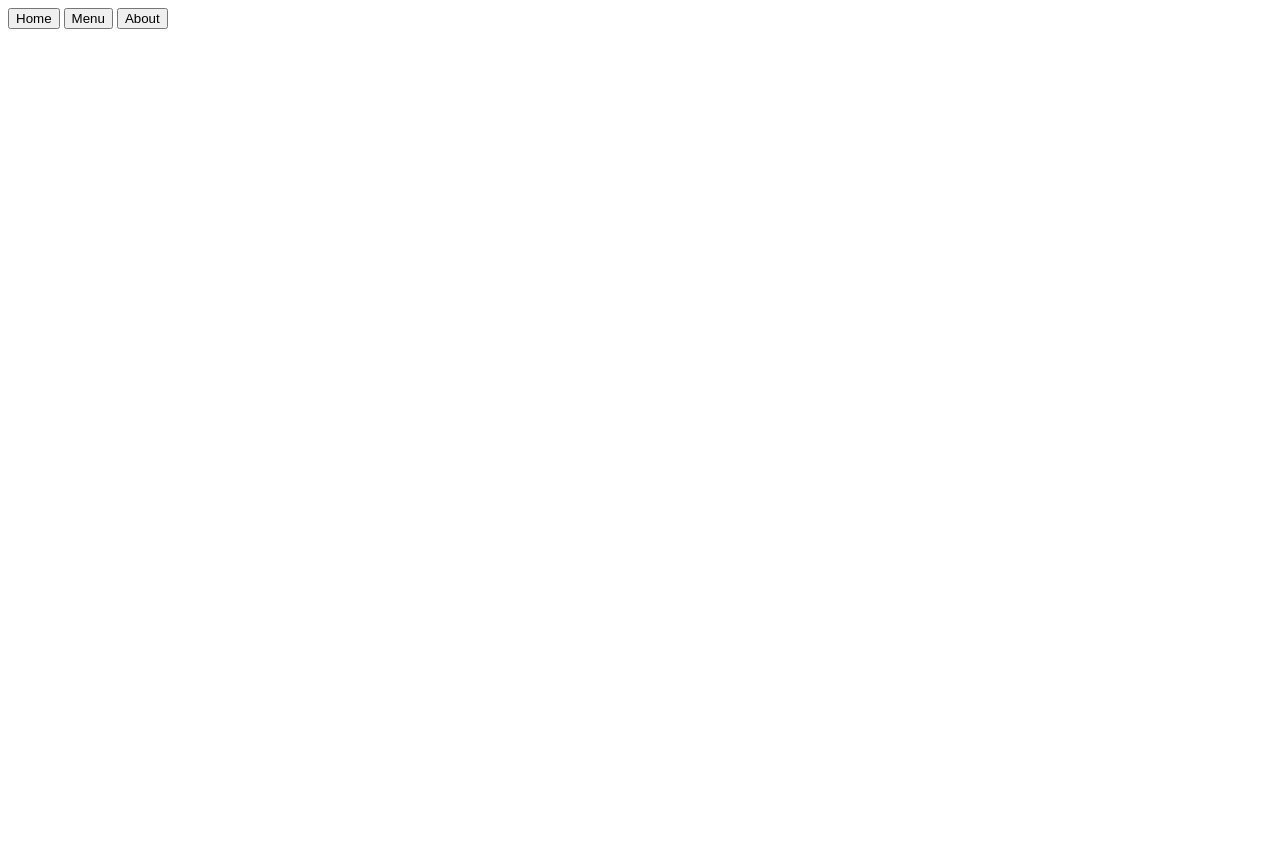
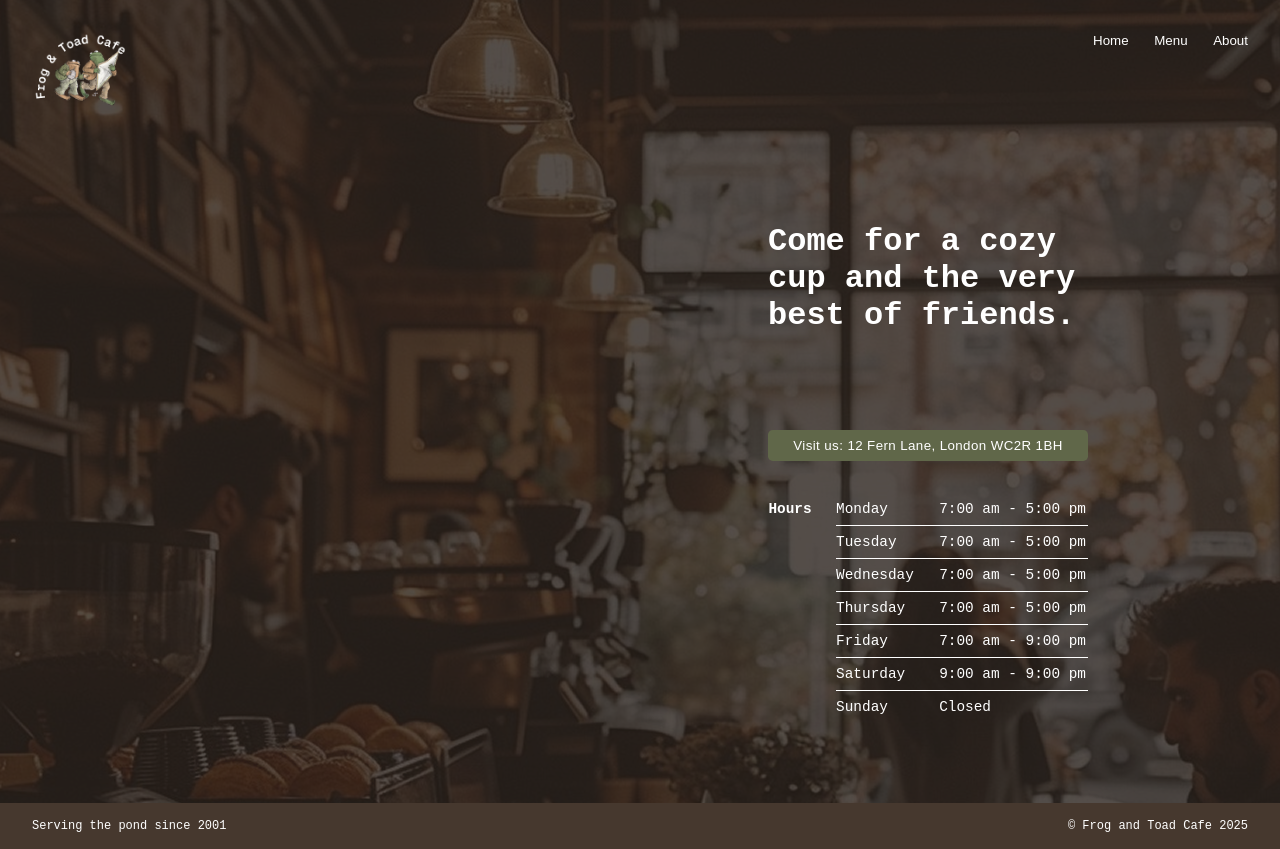
Before and after one commit to denaliazhi/frog-and-toad-cafe, a website built with webpack: page src/template.html in a window 1280 px wide. Before the commit the page ends 800 px from the top, so only its background shows below. Built offline with nearby package versions, Linux system fonts and the light colour scheme.

Commit message:
Forgot to stage these files for previous commit

```diff
--- a/src/index.js
+++ b/src/index.js
@@ -1 +1 @@
-console.log("Test");
+import "./styles.css";
--- /dev/null
+++ b/src/styles.css
@@ -0,0 +1,83 @@
+* {
+    margin: 0;
+    padding: 0;
+    box-sizing: border-box;
+}
+
+body {
+    background: url("cafe-background.png") no-repeat center top;
+    font-family: 'Courier New', Courier, monospace;
+    color: white;
+    display: flex;
+    flex-direction: column;
+    justify-content: space-between;
+}
+
+header {
+    padding: 2rem;
+    display: flex;
+    justify-content: space-between;
+}
+
+header img {
+    width: 6rem;
+}
+
+nav button {
+    margin-left: 1rem;
+    border: none;
+    background: none;
+    color: white;
+    cursor: pointer;
+}
+
+table {
+    border-collapse: collapse;
+    font-size: 0.9rem;
+    margin-top: 1rem;
+}
+
+th, td {
+    align-content:  start;
+    padding: 0.5rem 0;
+}
+
+tr:not(:last-child) {
+    border-bottom: white 1px solid;
+}
+
+th, tr td:first-child {
+    padding-right: 1.5rem;
+}
+
+#home {
+    display: flex;
+    flex-direction: column;
+    width: 20rem;
+    gap: 1rem;
+    margin-left: auto;
+    margin-right: 15%;
+}
+
+#home h1 {
+    margin: 5rem auto;
+}
+
+#home button {
+    border: none;
+    border-radius: 0.3rem;
+    background: #606749;
+    color: white;
+    cursor: pointer;
+    padding: 0.5rem 0.5rem;
+    letter-spacing: 0.025rem;
+}
+
+footer {
+    margin-top: 5rem;
+    padding: 1rem 2rem;
+    background-color: #46382E;
+    display: flex;
+    justify-content: space-between;
+    font-size: 0.75rem;
+}
--- a/src/template.html
+++ b/src/template.html
@@ -7,12 +7,53 @@
 </head>
 <body>
     <header>
+        <img src="cafe-logo.png" alt="Logo for the Frog & Toad Cafe">
         <nav>
             <button>Home</button>
             <button>Menu</button>
             <button>About</button>
         </nav>
     </header>
-    <div id="content"></div>
+    <div id="content">
+        <div id="home">
+            <h1>Come for a cozy cup and the very best of friends.</h1>
+            <button>Visit us: 12 Fern Lane, London WC2R 1BH</button>
+            <table>
+                <tr>
+                    <th rowspan="7">Hours</th>
+                    <td>Monday</td>
+                    <td>7:00 am - 5:00 pm</td>
+                </tr>
+                <tr>
+                    <td>Tuesday</td>
+                    <td>7:00 am - 5:00 pm</td>
+                </tr>
+                <tr>
+                    <td>Wednesday</td>
+                    <td>7:00 am - 5:00 pm</td>
+                </tr>
+                <tr>
+                    <td>Thursday</td>
+                    <td>7:00 am - 5:00 pm</td>
+                </tr>
+                <tr>
+                    <td>Friday</td>
+                    <td>7:00 am - 9:00 pm</td>
+                </tr>
+                <tr>
+                    <td>Saturday</td>
+                    <td>9:00 am - 9:00 pm</td>
+                </tr>
+                <tr>
+                    <td>Sunday</td>
+                    <td>Closed</td>
+                </tr>
+            </table>
+        </div>
+    </div>
+    <footer>
+        <p>Serving the pond since 2001</p>
+        <p>© Frog and Toad Cafe 2025</p>
+    </footer>
 </body>
 </html>
--- /dev/null
+++ b/webpack.config.js
@@ -0,0 +1,37 @@
+const path = require("path");
+const HtmlWebpackPlugin = require("html-webpack-plugin");
+
+module.exports = {
+    mode: "development",
+    entry: "./src/index.js",
+    output: {
+        filename: "main.js",
+        path: path.resolve(__dirname, "dist"),
+        clean: true,
+    },
+    devtool: "eval-source-map",
+    devServer: {
+        watchFiles: ["./src/template.html"],
+    },
+    plugins: [
+        new HtmlWebpackPlugin({
+            template: "./src/template.html",
+        }),
+    ],
+    module: {
+        rules: [
+            {
+                test: /\.css$/i,
+                use: ["style-loader", "css-loader"],
+            },
+            {
+                test: /\.html$/i,
+                loader: "html-loader",
+            },
+            {
+                test: /\.(png|svg|jpg|jpeg|gif)$/i,
+                type: "asset/resource",
+            },
+        ],
+    },
+};
```
Also changed, not shown: package.json (added, +29 -0 lines), src/cafe-background.png (added), src/cafe-logo.png (added), 1 other file.
